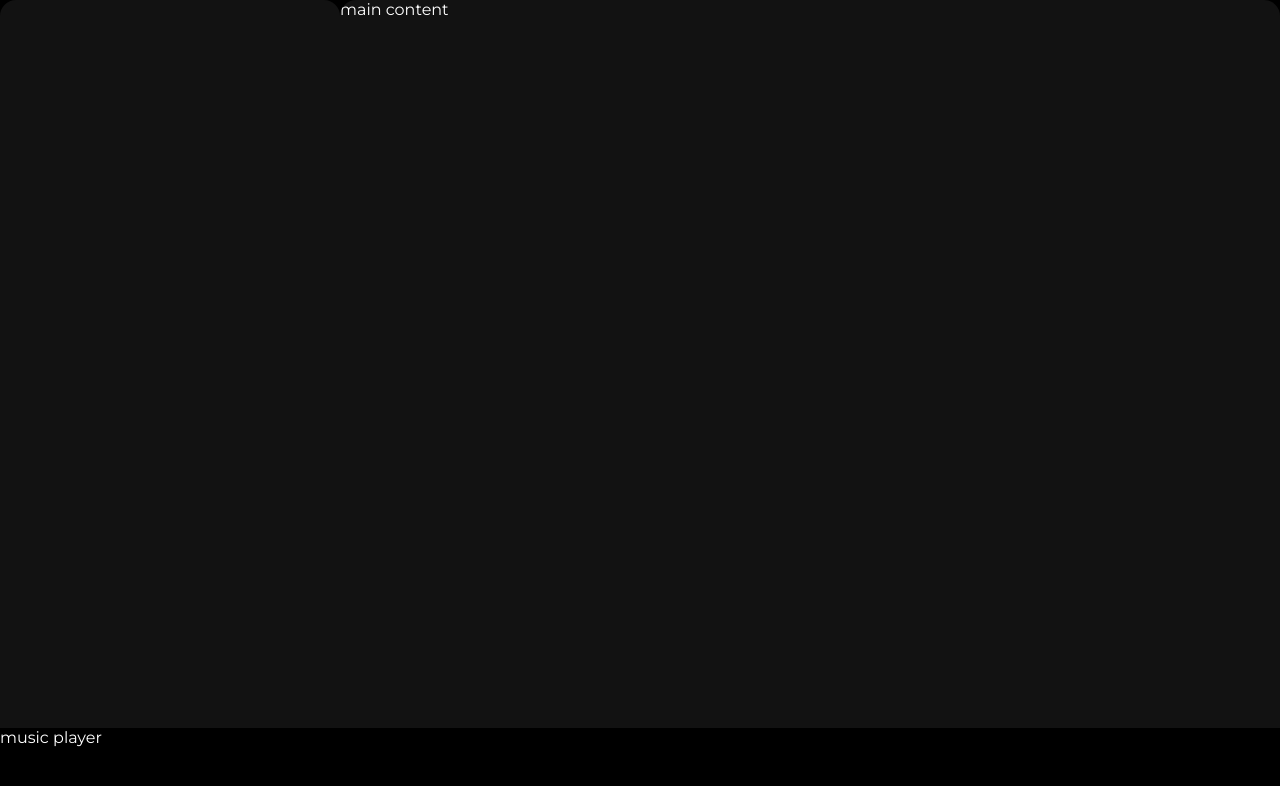
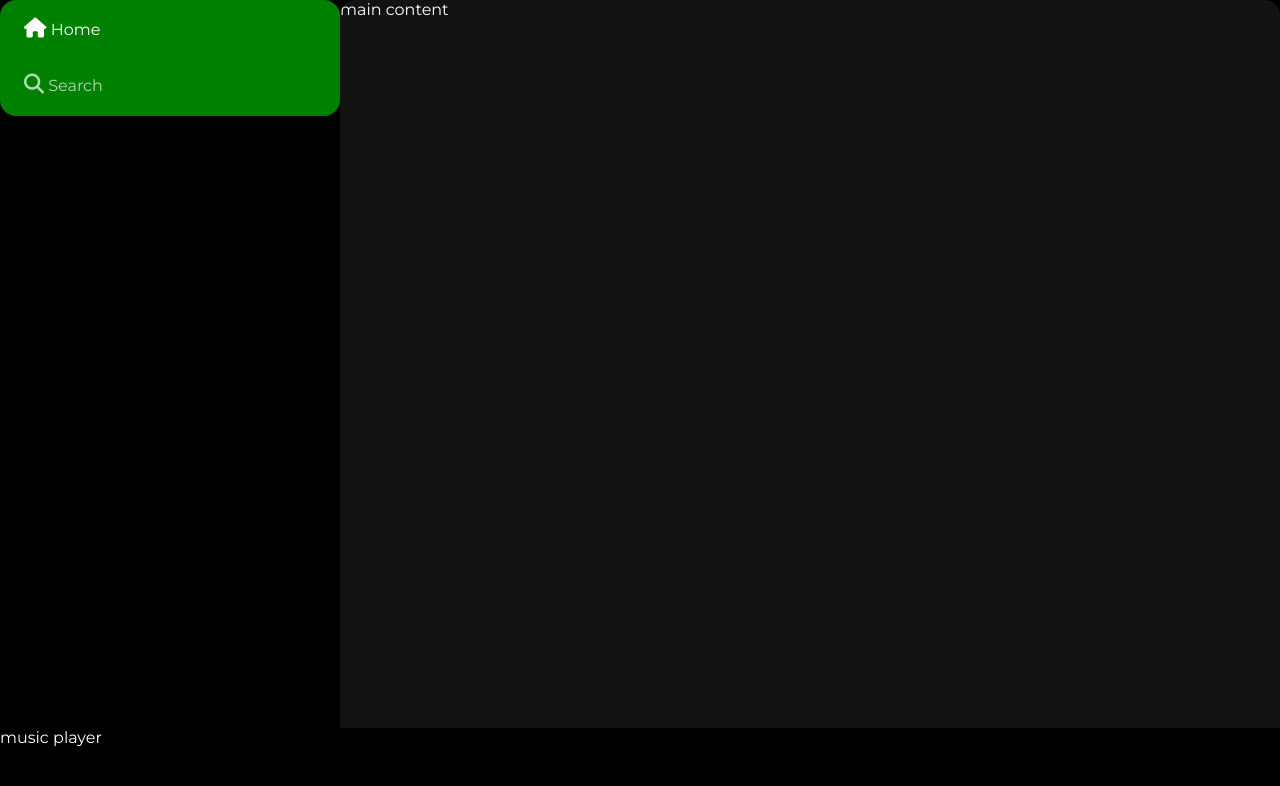
Before and after one commit to DivyanshSinha-69/Spotify-Clone, a plain HTML site: page index.html in a window 1280 px wide. Drawn offline with Linux system fonts and the light colour scheme.

Commit message:
Sidebar nav complete

```diff
--- a/index.html
+++ b/index.html
@@ -14,7 +14,17 @@
 <body>
     <div class="main">
         <div class="sidebar">
-
+            <div class="nav">
+                <div class="nav-option" style="opacity: 1;">
+                    <i class="fa-solid fa-house"></i>
+                    <a href="#">Home</a>
+                </div>
+                <div class="nav-option">
+                    <i class="fa-solid fa-magnifying-glass"></i>
+                    <a href="#">Search</a>
+                </div>
+            </div>
+            <div class="library"></div>
         </div>
         <div class="main-content">main content</div>
         <div class="music-player">music player</div>
--- a/style.css
+++ b/style.css
@@ -12,7 +12,7 @@ body {
 }
 
 .sidebar {
-    background-color: #121212;
+    background-color: black;
     width: 340px;
     border-radius: 1rem;
 }
@@ -31,3 +31,36 @@ body {
     width: 100%;
     height: 72px;
 }
+
+a {
+    text-decoration: none;
+    color: white;
+}
+
+.nav {
+    background-color: green;
+    border-radius: 1rem;
+    display: flex;
+    flex-direction: column;
+    justify-content: center;
+    height: 100px;
+    padding: 0.5rem 0.75rem;
+}
+
+.nav-option {
+    line-height: 2.5rem;
+    opacity: 0.7;
+    padding: 0.5rem 0.75rem;
+}
+
+.nav-option:hover {
+    opacity: 1;
+}
+
+.nav-option i {
+    font-size: 1.25rem;
+}
+
+.nav-option a {
+    font-size: 1rem;
+}
```
